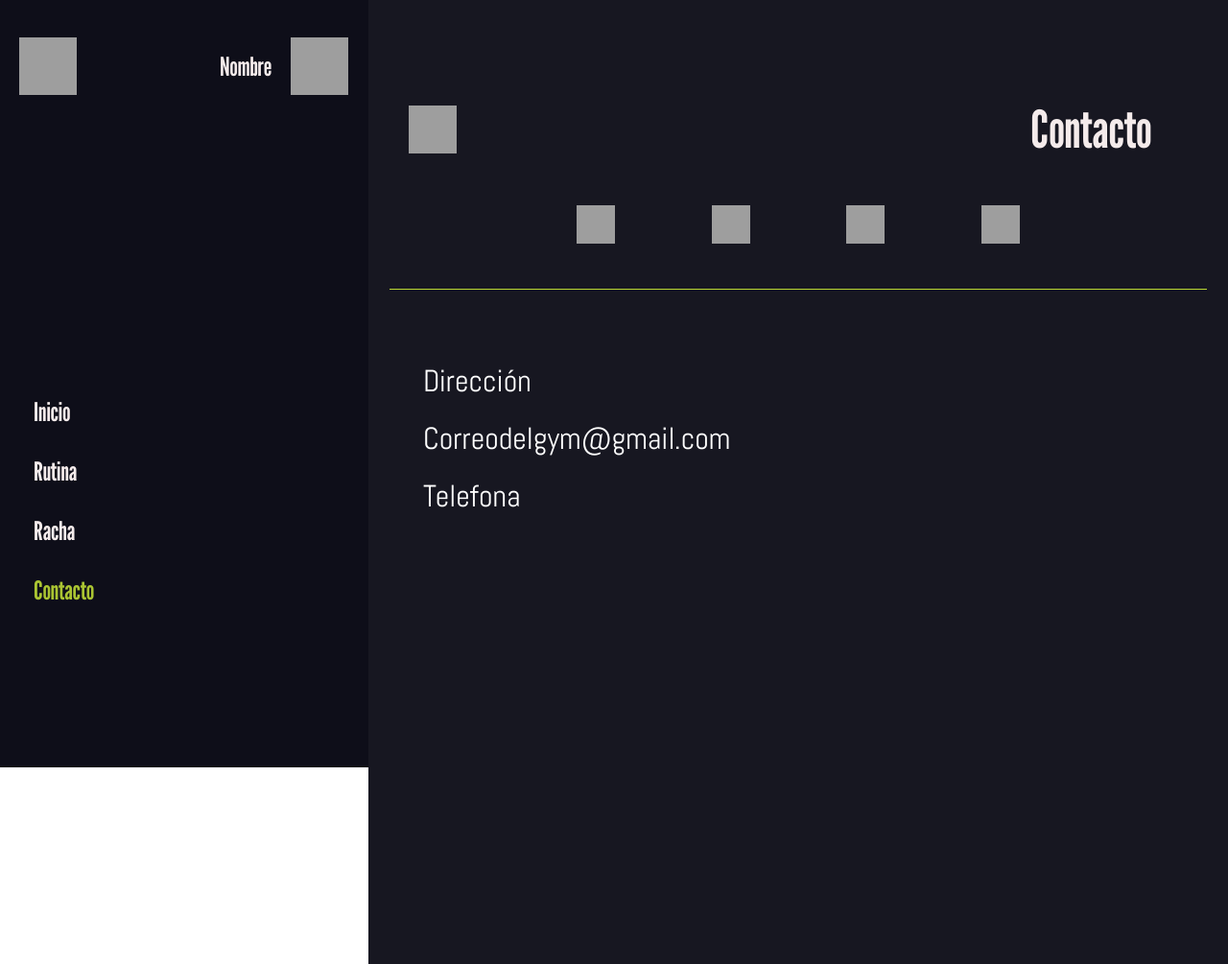
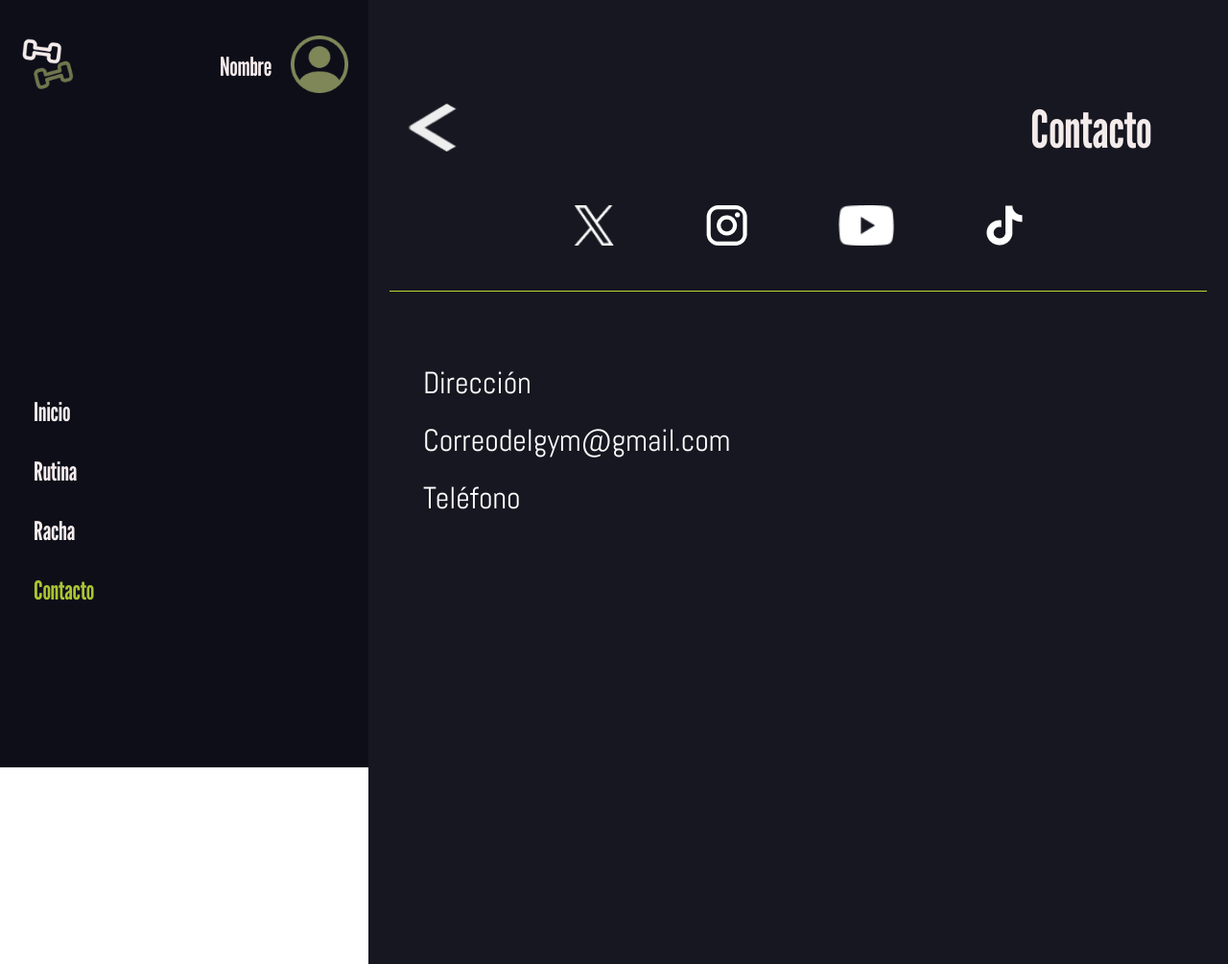
Before and after one commit to techinternet/Fitnessplus-website-code, a PHP site: page /contact.html in a window 1280 px wide. Shown: the whole page at 96% size. Run offline with PHP 8.4, Linux system fonts and the light colour scheme; grey boxes are pictures that could not be loaded.

Commit message:
Contacto con imágenes y nuevos href jsjsjsjjs

```diff
--- a/contact.css
+++ b/contact.css
@@ -48,12 +48,28 @@
     color: #D1DE83;
 }
 
+.logo-icon:hover{
+    content: url(img/Logo_Variente\ Hover.png);
+}
 .logo-icon {
     width: 60px;
     height: 60px;
     overflow: hidden;
     flex-shrink: 0;
+    transition: 3s ease-in-out;
 }
+
+.logo-icon-1:hover{
+    content: url(img/Imagen\ Perfil_Variante\ Hover.png);
+}
+.logo-icon-1 {
+    width: 60px;
+    height: 60px;
+    overflow: hidden;
+    flex-shrink: 0;
+    transition: 3s ease-in-out;
+}
+
 
 .arriba {
     display: flex;
@@ -95,11 +111,15 @@
     overflow: auto; /* Añade scroll si el contenido es muy grande */
 }
 
+.atras-icon:hover{
+    content: url(img/Mítica\ Flecha_Varinate\ Hover.png);
+}
 .atras-icon {
     width: 50px;
     height: 50px;
     overflow: hidden;
     flex-shrink: 0;
+    transition: 3s ease-in-out;
 }
 
 .part_1{
@@ -122,9 +142,13 @@
     margin: 0 auto; /* Esto centra la parte horizontalmente */
 }
 
+.socialmedia:hover{
+    opacity: 0.5;
+}
 .socialmedia {
-    width: 40px; /* Ajusta el tamaño según tu preferencia */
-    height: 40px; /* Ajusta el tamaño según tu preferencia */
+    width: 100%px; /* Ajusta el tamaño según tu preferencia */
+    height: 100%; /* Ajusta el tamaño según tu preferencia */
+    transition: 500ms ease-in-out;
 }
 
 .line{
@@ -144,6 +168,9 @@
     flex-shrink: 0;
 }
 
+.headernosotros_3:hover{
+    color: #D1DE83;
+}
 .headernosotros_3{
     color: #FFF;
     font-family: Abel;
@@ -151,4 +178,5 @@
     font-style: normal;
     font-weight: 400;
     line-height: normal;
+    transition: color 500ms ease;
 }
--- a/contact.html
+++ b/contact.html
@@ -11,12 +11,16 @@
     <body>
         <div class="nav">
             <div class="arriba">
-                <img class="logo-icon" alt="" src="../Imagenes/Logo.svg">
+                <a href="main_estudiante.html">
+                    <img class="logo-icon" alt="" src="img/Logo_Default.png">
+                </a>
                 <div class="perfil_1">
                     <a href="perfil.html">
                         <div class="headernosotros">Nombre</div>
                     </a>
-                    <img class="logo-icon" alt="" src="../Imagenes/perfil.svg">
+                    <a href="perfil.html">
+                        <img class="logo-icon-1" alt="" src="img/Imagen perfil_Default.png">
+                    </a>
                 </div>
 
             </div>
@@ -35,20 +39,22 @@
         </div>
         <div class="content">
             <div class="part_1">
-                <img class="atras-icon" alt="" src="../Imagenes/Atras.svg">
+                <a href="main_estudiante.html">
+                    <img class="atras-icon" alt="" src="img/Mítica Flecha_Default.png">
+                </a>
                 <div class="headernosotros_2">Contacto</div>
             </div>
             <div class="part_2">
-                <img class="socialmedia" alt="" src="../Imagenes/Twiter-icon.svg">
-                <img class="socialmedia" alt="" src="../Imagenes/Instagram-icon.svg">
-                <img class="socialmedia" alt="" src="../Imagenes/Youtube-icon.svg">
-                <img class="socialmedia" alt="" src="../Imagenes/Tiktok-icon.svg">
+                <img class="socialmedia" alt="" src="img/X-Twitter_Default.png">
+                <img class="socialmedia" alt="" src="img/Instagram_Default.png">
+                <img class="socialmedia" alt="" src="img/Youtube_Default.png">
+                <img class="socialmedia" alt="" src="img/Ticki Tocko_Default.png">
             </div>
             <div class="line"></div>
             <div class="part_3">
                 <div class="headernosotros_3">Dirección</div>
                 <div class="headernosotros_3">Correodelgym@gmail.com</div>
-                <div class="headernosotros_3">Telefona</div>
+                <div class="headernosotros_3">Teléfono</div>
             </div>
         </div>
     </body>
```
